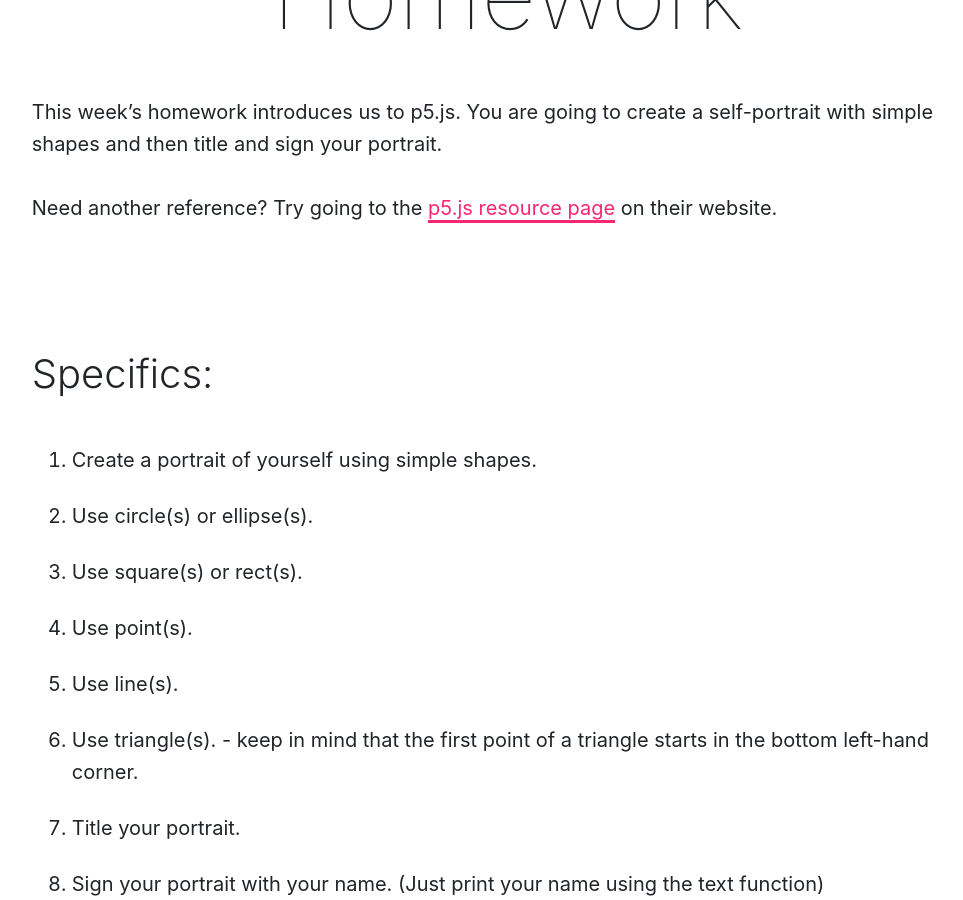
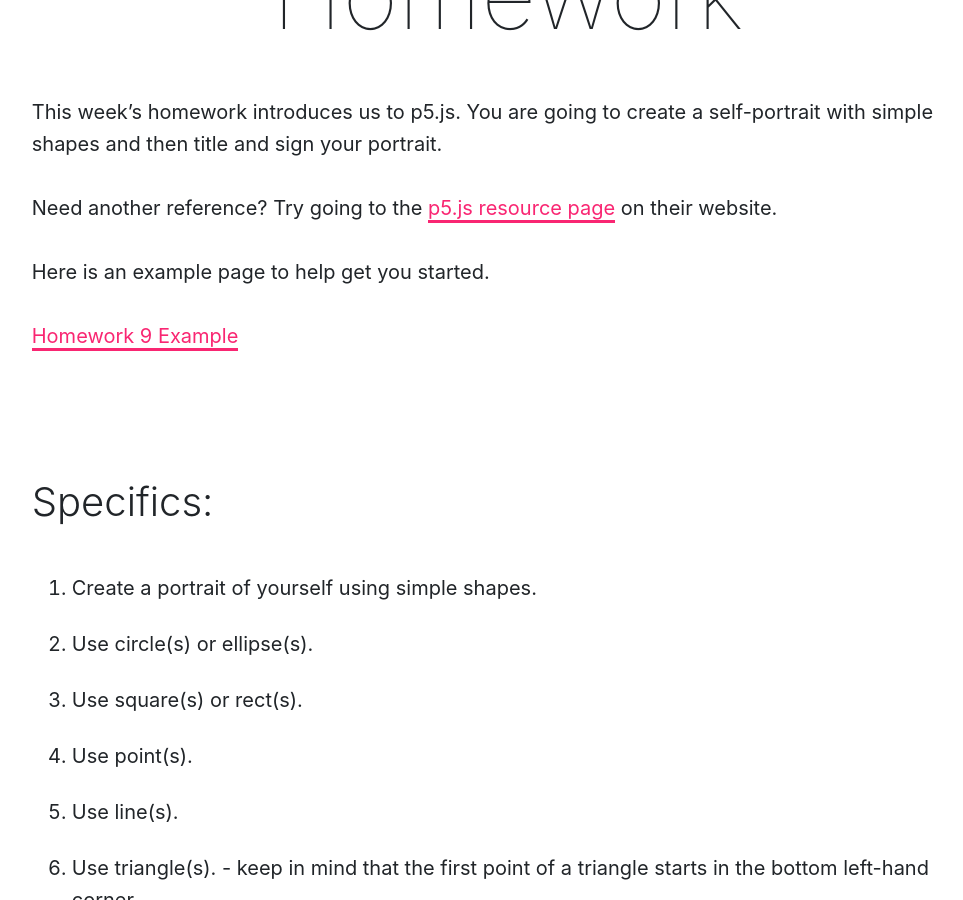
Before and after one commit to Montana-Media-Arts/120_CreativeCoding1-Fall2020, a Jekyll site: the page built from modules/week-9/_posts/2017-01-12-homework.md, in a window 1280 px wide and 900 px high, scrolled down 485 px. Shown: the whole window, without its empty margins (132-1095 px from the left). Built offline with Jekyll 4.4.1, drawn with Linux system fonts in a browser that asks for light colours; nearby versions of some CDN libraries.

Commit message:
Update 2017-01-12-homework.md

```diff
--- a/modules/week-9/_posts/2017-01-12-homework.md
+++ b/modules/week-9/_posts/2017-01-12-homework.md
@@ -9,6 +9,10 @@ jotted: false
 This week's homework introduces us to p5.js. You are going to create a self-portrait with simple shapes and then title and sign your portrait.
 
 Need another reference? Try going to the <a href="https://p5js.org/reference/" target="_new">p5.js resource page</a> on their website.
+
+Here is an example page to help get you started.
+
+<a href="https://github.com/Montana-Media-Arts/120_CreativeCoding1-Fall2020-Samples/blob/master/Homework%209%20Example.zip" target="_new">Homework 9 Example</a>
 
 ### Specifics:
 
```
